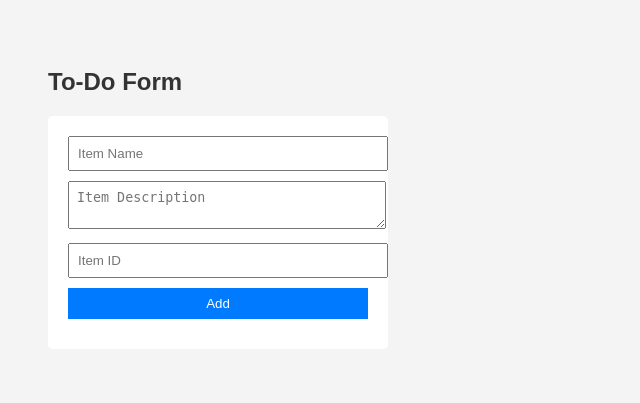
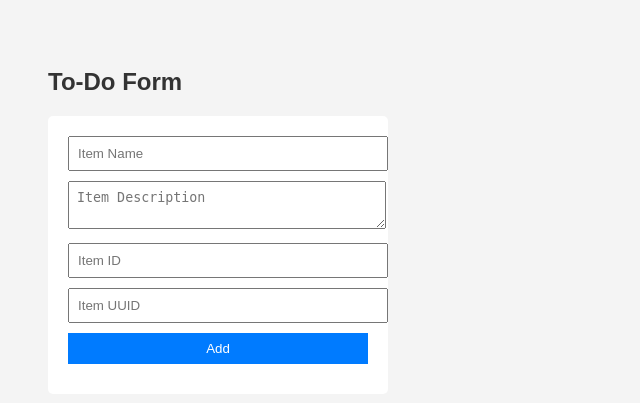
Before and after one commit to rahulgowda18/flask-todo-app, a Flask app: page / in a window 1280 px wide. Shown: the top 403 px of the page, without its empty margins (0-640 px from the left). Run offline with Flask 3, Linux system fonts and the light colour scheme.

Commit message:
Add Item UUID field

```diff
--- a/templates/todo.html
+++ b/templates/todo.html
@@ -12,6 +12,7 @@
   <input type="text" name="itemName" placeholder="Item Name" />
   <textarea name="itemDescription" placeholder="Item Description"></textarea>
   <input type="number" name="itemId" placeholder="Item ID" />
+  <input type="text" name="itemUUID" placeholder="Item UUID" />
   <button type="submit">Add</button>
 </form>
 
```
